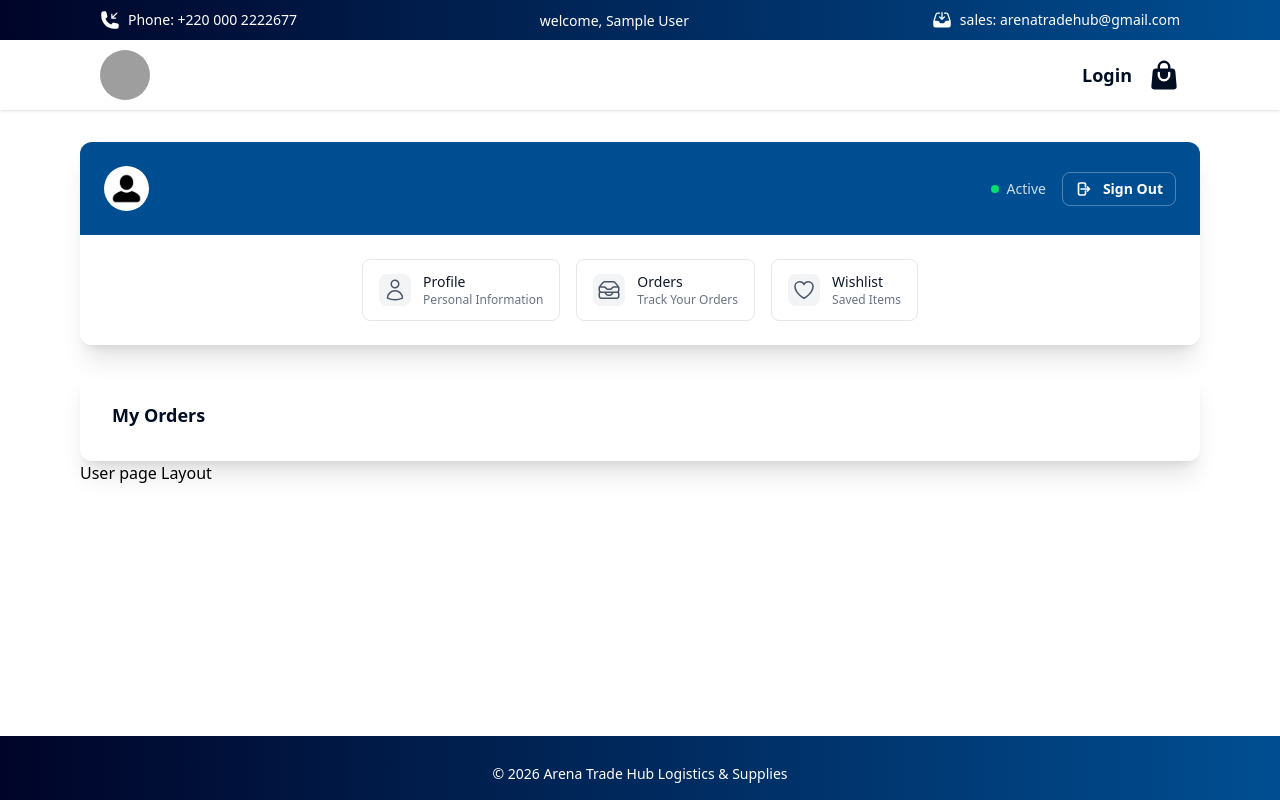
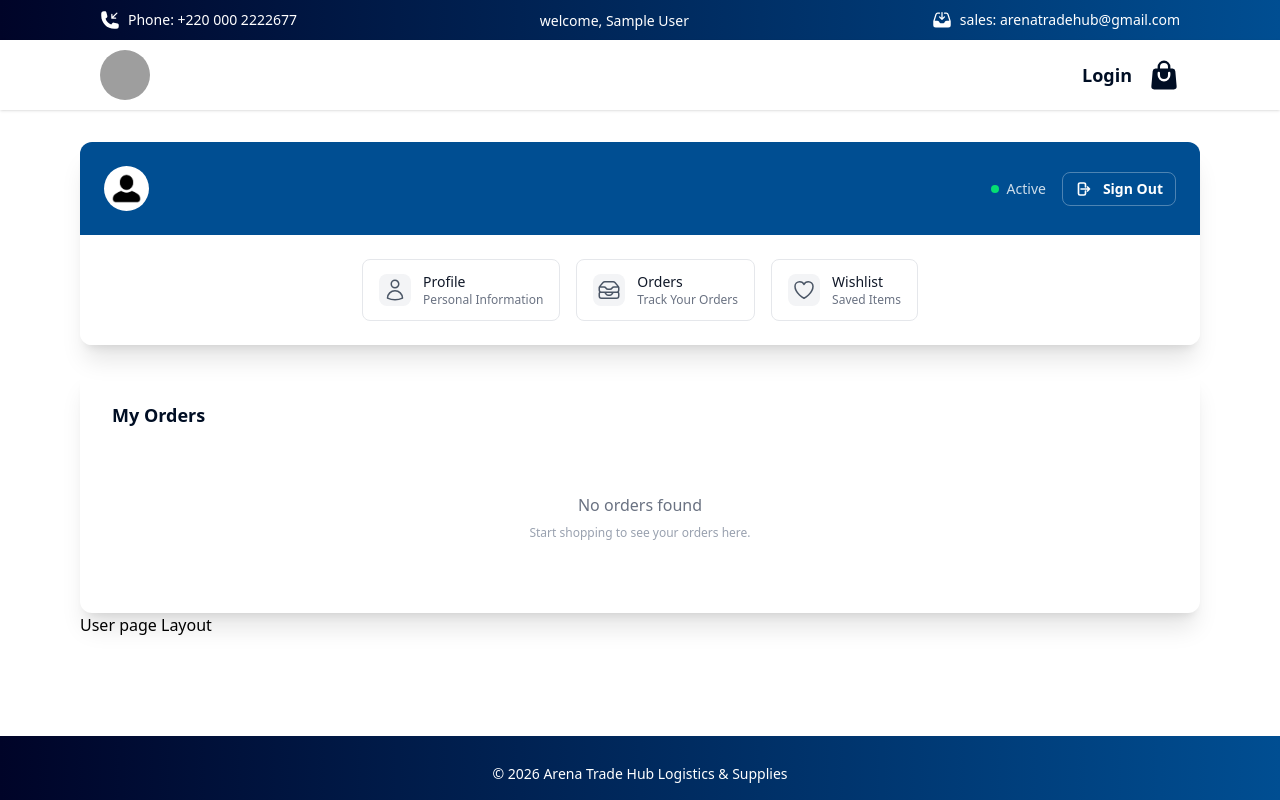
Before and after one commit to karamo10/arena-trade-hub-frontend, a Next.js app: page /user/orders in a window 1280 px wide. Built offline with nearby package versions, Linux system fonts and the light colour scheme; no server answers; sample sign-in values are in the browser's storage; grey boxes are pictures that could not be loaded.

Commit message:
feat(auth): protect user profile using useAuth hook

```diff
--- a/src/app/globals.css
+++ b/src/app/globals.css
@@ -155,3 +155,30 @@ button {
 .border-clr-100 {
     color: var(--border-clr);
 }
+
+.breadcrumb ol {
+    display: flex;
+    gap: 0.5rem;
+    list-style: none;
+    font-size: 0.9rem;
+}
+
+.breadcrumb li::after {
+    content: "/";
+    margin-left: 0.5rem;
+    opacity: 0.6;
+}
+
+.breadcrumb li:last-child::after {
+    content: "";
+}
+
+.breadcrumb a {
+    text-decoration: none;
+    color: #555;
+}
+
+.breadcrumb span {
+    font-weight: 600;
+    color: #000;
+}
--- a/src/app/user/layout.tsx
+++ b/src/app/user/layout.tsx
@@ -1,8 +1,12 @@
+"use client";
+
+import useAuth from '@/hooks/useAuth';
 import Navigation from '@/ui/users/Navigations';
 
 export default function UserLayout({
   children,
 }: Readonly<{ children: React.ReactNode }>) {
+  useAuth();
   return (
     <section className="bg-red-00 loyouts">
       {/* <p className="warn text-center text-xs my-1">
--- a/src/app/user/orders/page.tsx
+++ b/src/app/user/orders/page.tsx
@@ -1,16 +1,23 @@
-
-
 export default function Orders() {
-
   return (
     <div className="bg-white rounded-xl shadow-xl mt-6">
       <div className="p-6 lg:p-8 bg-red-00">
-                <div>
+        <div className="space-y-6">
           <div>
             <h2 className="text-lg font-semibold">My Orders</h2>
+          </div>
+          <div className="space-y-6">
+            <div>
+              <div className="text-center py-10">
+                <p className="text-clr-secondary">No orders found</p>
+                <p className="text-xs text-gray-400 mt-2">
+                  Start shopping to see your orders here.
+                </p>
               </div>
             </div>
           </div>
         </div>
-    )
+      </div>
+    </div>
+  );
 }
```
Also changed, not shown: src/ui/users/EditProfile.tsx (+8 -8 lines), src/ui/breadscrumbs/BreadScrumbs.tsx (added). Lines whose indentation alone changed are shown as unchanged.
